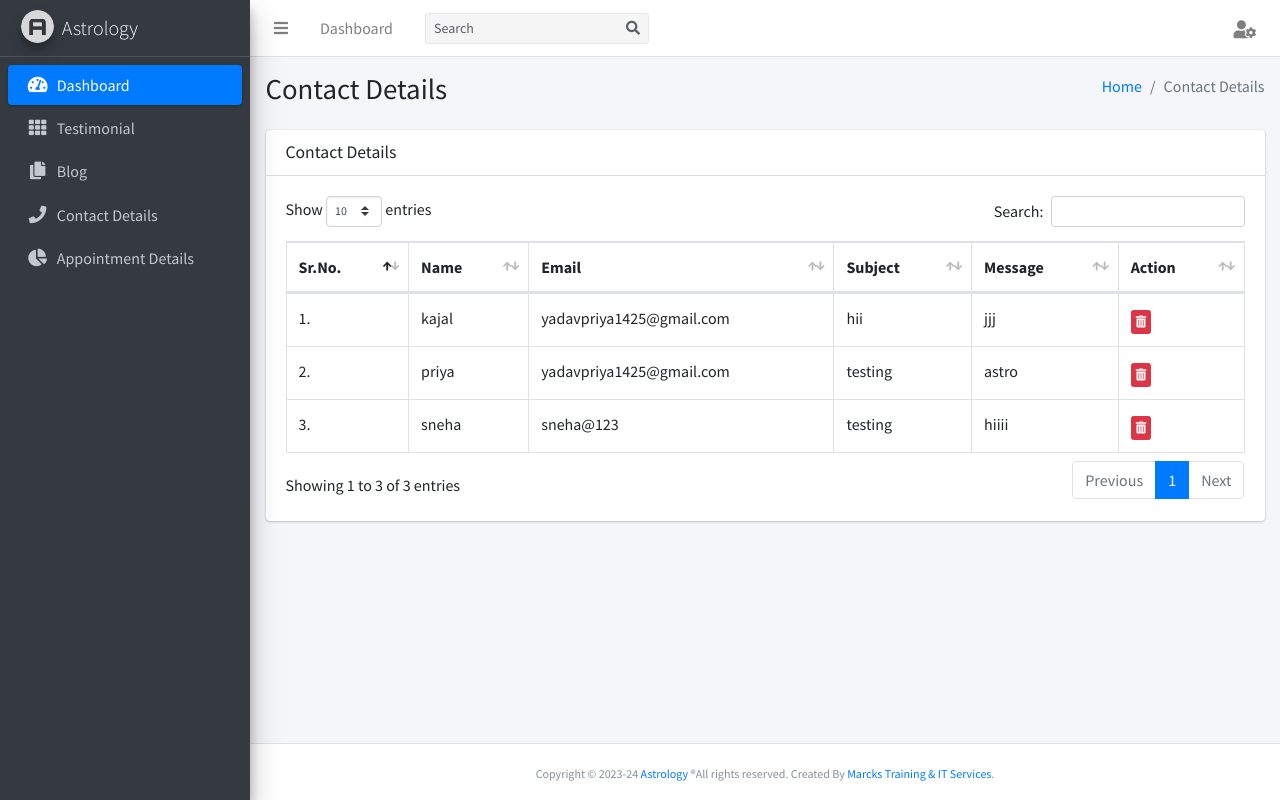
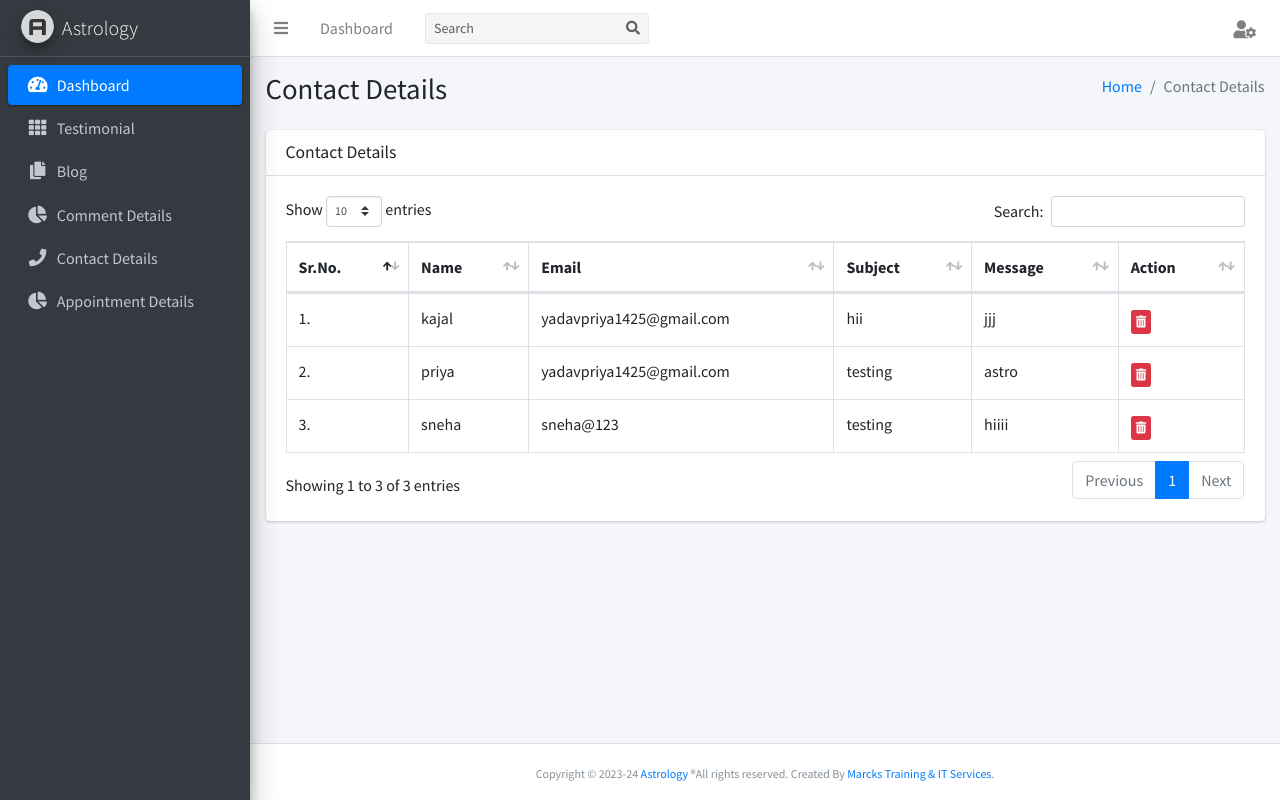
Before and after one commit to priya8425/astrology, a PHP site: page /admin/ContactDetails.php in a window 1280 px wide. Run offline with PHP 8.4, Linux system fonts and the light colour scheme; a user stored in the database is signed in; data comes from the database, SQL or seed files in the repository; some libraries are stand-ins or nearby versions.

Commit message:
sidebar detailss add

```diff
--- a/admin/sidenavbar.php
+++ b/admin/sidenavbar.php
@@ -86,7 +86,14 @@
               </li>
             </ul>
           </li> -->
-
+          <li class="nav-item">
+          <a href="CommentDetails.php" class="nav-link">
+            <i class="nav-icon fas fa-chart-pie"></i>
+            <p>
+              Comment Details
+            </p>
+          </a>
+        </li>
         <li class="nav-item">
           <a href="ContactDetails.php" class="nav-link">
             <i class="fas fa-phone nav-icon"></i>
@@ -102,7 +109,6 @@
               Appointment Details
             </p>
           </a>
-
         </li>
       </ul>
     </nav>
```
